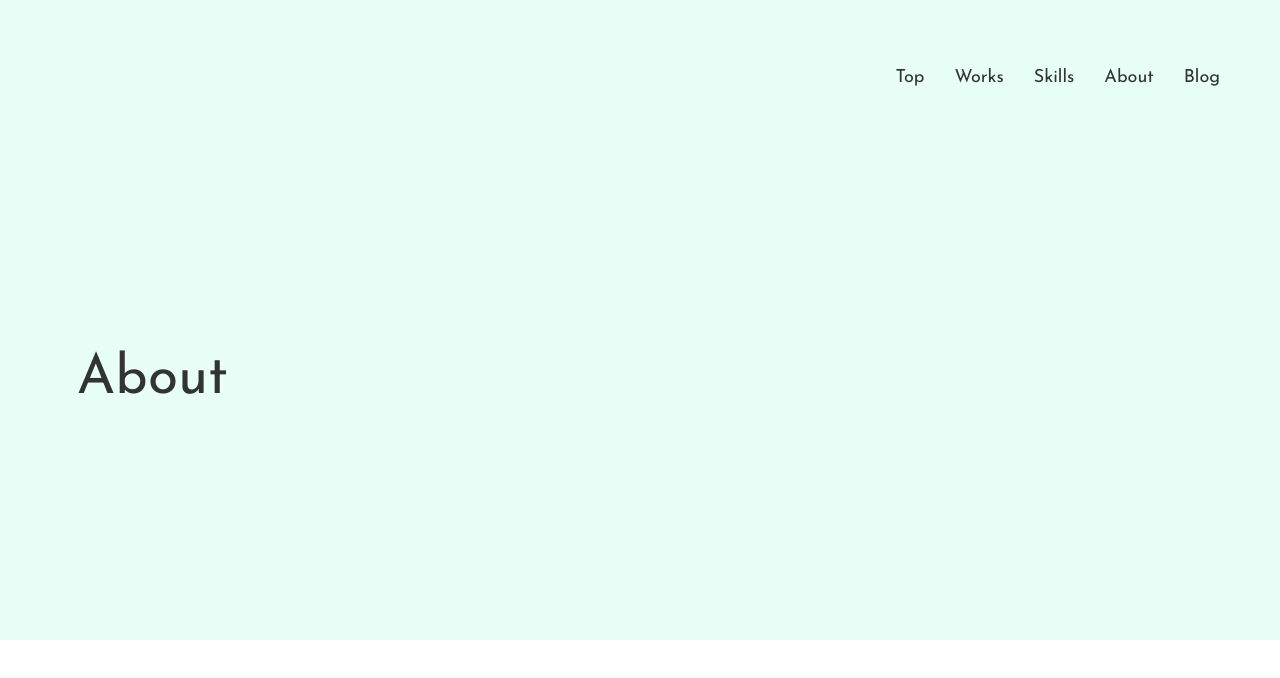
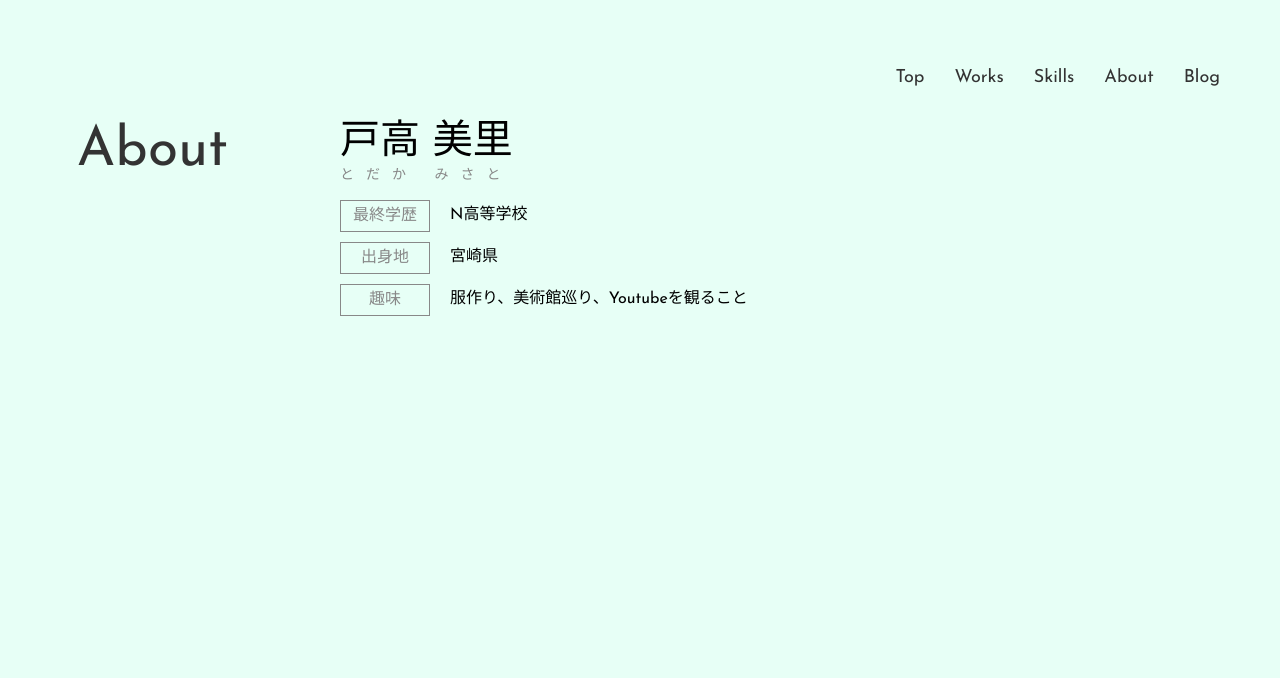
Before and after one commit to Tmisatoy/portfolio, a Vue app: page /about in a window 1280 px wide. Shown: the top 678 px of the page. Built offline with nearby package versions, Linux system fonts and the light colour scheme.

Commit message:
Add: profile追加

```diff
--- a/src/views/About.vue
+++ b/src/views/About.vue
@@ -1,12 +1,23 @@
 <template>
   <main class="main-container">
-    <div class="main-area">
-      <BaseLogo>
+    <div class="main-area--all">
+      <BaseLogo class="grid-item--top">
         About
         <br />
       </BaseLogo>
+      <div class="main-area__about-content grid-item--top">
+        <div class="main-area__about-content__heading">戸高 美里</div>
+        <span>とだか みさと</span>
+        <dl>
+          <dt>最終学歴</dt>
+          <dd>N高等学校</dd>
+          <dt>出身地</dt>
+          <dd>宮崎県</dd>
+          <dt>趣味</dt>
+          <dd>服作り、美術館巡り、Youtubeを観ること</dd>
+        </dl>
+      </div>
     </div>
-    <div class="bands-container"></div>
   </main>
 </template>
 
@@ -15,6 +26,45 @@ import BaseLogo from "../components/BaseLogo.vue";
 export default {
   components: {
     BaseLogo
+  },
+  data() {
+    return {
+      item: [{ title: "最終学歴", txt: "N高等学校" }, {}]
+    };
   }
 };
 </script>
+
+<style scoped lang="scss">
+.main-area__about-content__heading {
+  font-size: 40px;
+}
+
+.main-area__about-content span {
+  font-size: 14px;
+  color: #888;
+  letter-spacing: 12px;
+}
+
+.main-area__about-content dl {
+  width: 600px;
+  display: grid;
+  grid-gap: 10px;
+  grid-template-rows: auto;
+  grid-template-columns: 15% 85%;
+}
+
+.main-area__about-content dt {
+  color: #888;
+
+  line-height: 30px;
+  width: 100%;
+  border: 1px solid #888;
+  text-align: center;
+}
+
+.main-area__about-content dd {
+  line-height: 30px;
+  margin-left: 10px;
+}
+</style>
```
